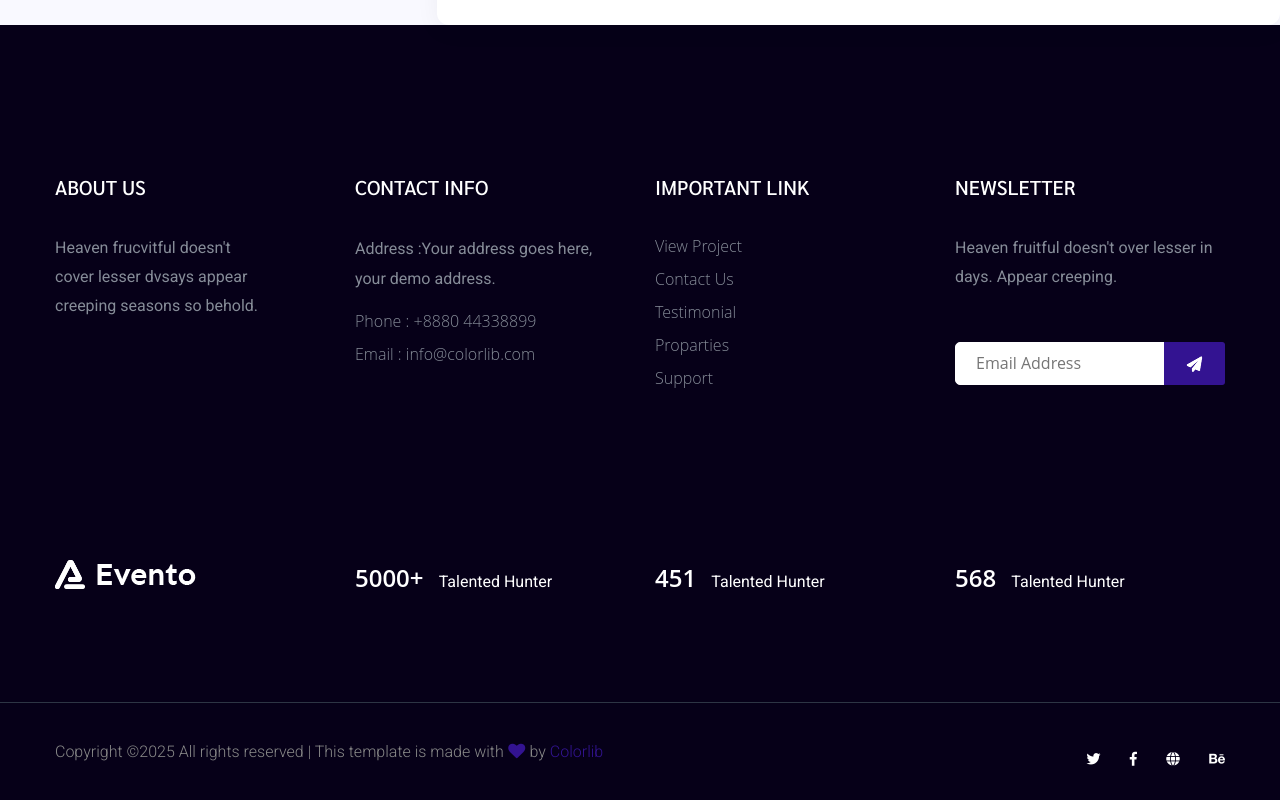
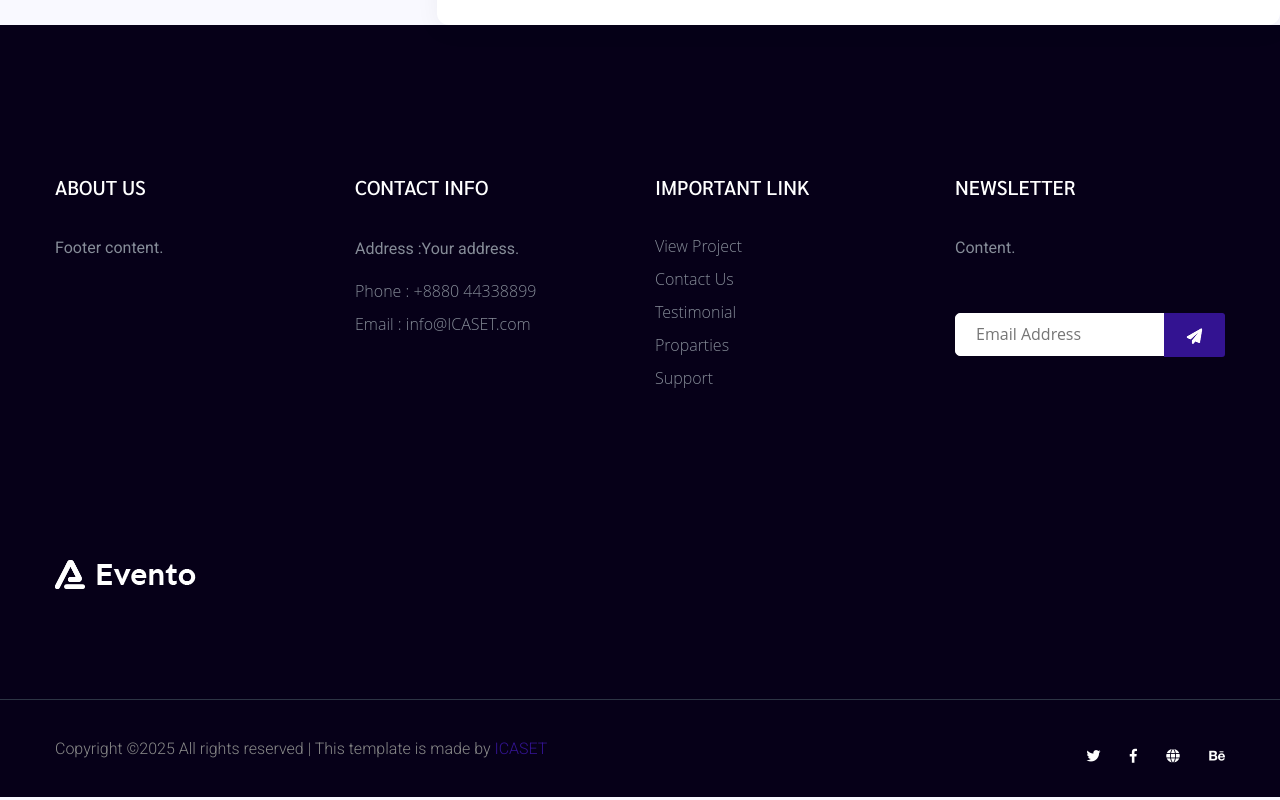
Before and after one commit to nandana36/Conferance, a plain HTML site: page assets/html/registration_faq.html in a window 1280 px wide. Shown: the part 1493-2293 px from the top of the page. Drawn offline with nearby package versions, Linux system fonts and the light colour scheme; files whose address does not match are found by name.

Commit message:
updated regfaq

```diff
--- a/assets/html/registration_faq.html
+++ b/assets/html/registration_faq.html
@@ -540,7 +540,7 @@
                              <div class="footer-tittle">
                                  <h4>About Us</h4>
                                  <div class="footer-pera">
-                                     <p>Heaven frucvitful doesn't cover lesser dvsays appear creeping seasons so behold.</p>
+                                     <p>Footer content.</p>
                                 </div>
                              </div>
                          </div>
@@ -552,10 +552,10 @@
                                 <h4>Contact Info</h4>
                                 <ul>
                                     <li>
-                                        <p>Address :Your address goes here, your demo address.</p>
+                                        <p>Address :Your address.</p>
                                     </li>
                                     <li><a href="#">Phone : +8880 44338899</a></li>
-                                    <li><a href="#">Email : info@colorlib.com</a></li>
+                                    <li><a href="#">Email : info@ICASET.com</a></li>
                                 </ul>
                             </div>
                         </div>
@@ -579,7 +579,7 @@
                             <div class="footer-tittle">
                                 <h4>Newsletter</h4>
                                 <div class="footer-pera footer-pera2">
-                                 <p>Heaven fruitful doesn't over lesser in days. Appear creeping.</p>
+                                 <p>Content.</p>
                              </div>
                              <!-- Form -->
                              <div class="footer-form" >
@@ -611,21 +611,18 @@
                     </div>
                     <div class="col-xl-3 col-lg-3 col-md-4 col-sm-5">
                     <div class="footer-tittle-bottom">
-                        <span>5000+</span>
-                        <p>Talented Hunter</p>
+
                     </div>
                     </div>
                     <div class="col-xl-3 col-lg-3 col-md-4 col-sm-5">
                         <div class="footer-tittle-bottom">
-                            <span>451</span>
-                            <p>Talented Hunter</p>
+
                         </div>
                     </div>
                     <div class="col-xl-3 col-lg-3 col-md-4 col-sm-5">
                         <!-- Footer Bottom Tittle -->
                         <div class="footer-tittle-bottom">
-                            <span>568</span>
-                            <p>Talented Hunter</p>
+
                         </div>
                     </div>
                </div>
@@ -639,7 +636,7 @@
                          <div class="col-xl-10 col-lg-8 ">
                              <div class="footer-copy-right">
                                  <p><!-- Link back to Colorlib can't be removed. Template is licensed under CC BY 3.0. -->
-  Copyright &copy;<script>document.write(new Date().getFullYear());</script> All rights reserved | This template is made with <i class="fa fa-heart" aria-hidden="true"></i> by <a href="https://colorlib.com" target="_blank">Colorlib</a>
+  Copyright &copy;<script>document.write(new Date().getFullYear());</script> All rights reserved | This template is made by <a href="https://colorlib.com" target="_blank">ICASET</a>
   <!-- Link back to Colorlib can't be removed. Template is licensed under CC BY 3.0. --></p>
                              </div>
                          </div>
```
